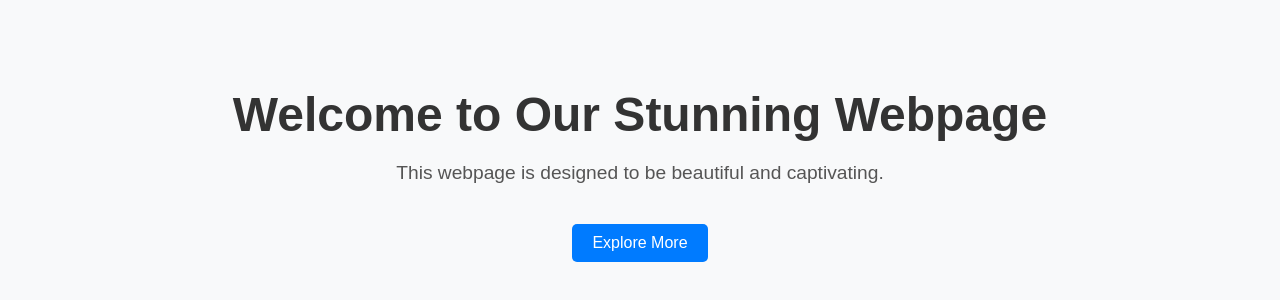
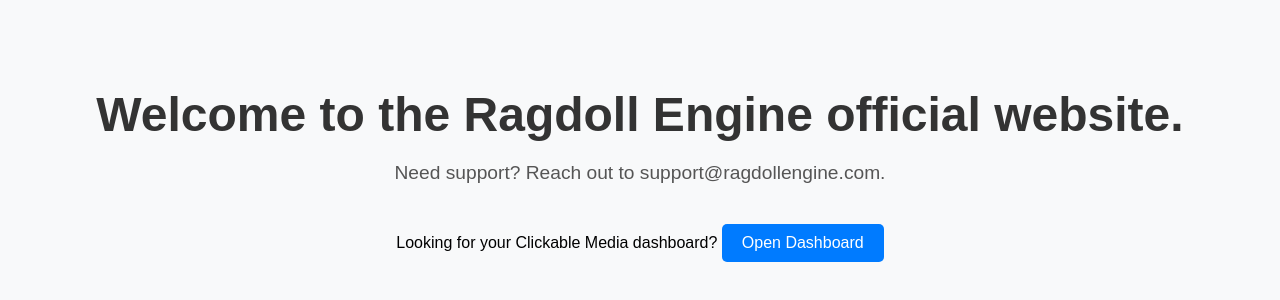
Before and after one commit to byteonixeurope/byteonixeurope.github.io, a plain HTML site: page index.html in a window 1280 px wide. Shown: the part 242-542 px from the top of the page. Drawn offline with Linux system fonts and the light colour scheme.

Commit message:
Update index.html

```diff
--- a/index.html
+++ b/index.html
@@ -45,9 +45,10 @@
 <body>
 
 <div class="container">
-  <h1>Welcome to Our Stunning Webpage</h1>
-  <p>This webpage is designed to be beautiful and captivating.</p>
-  <a href="#" class="button">Explore More</a>
+  <h1>Welcome to the Ragdoll Engine official website.</h1>
+  <p>Need support? Reach out to support@ragdollengine.com.</p>
+  <p2>Looking for your Clickable Media dashboard?</p2>
+  <a href="#" class="button">Open Dashboard</a>
 </div>
 
 </body>
```
